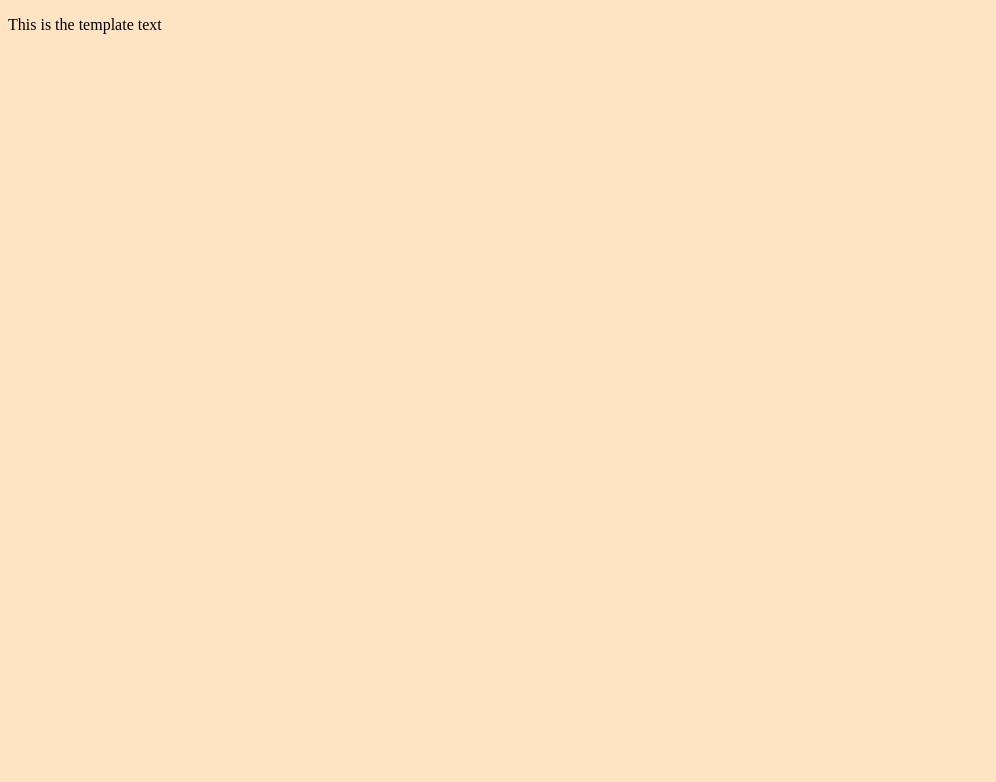
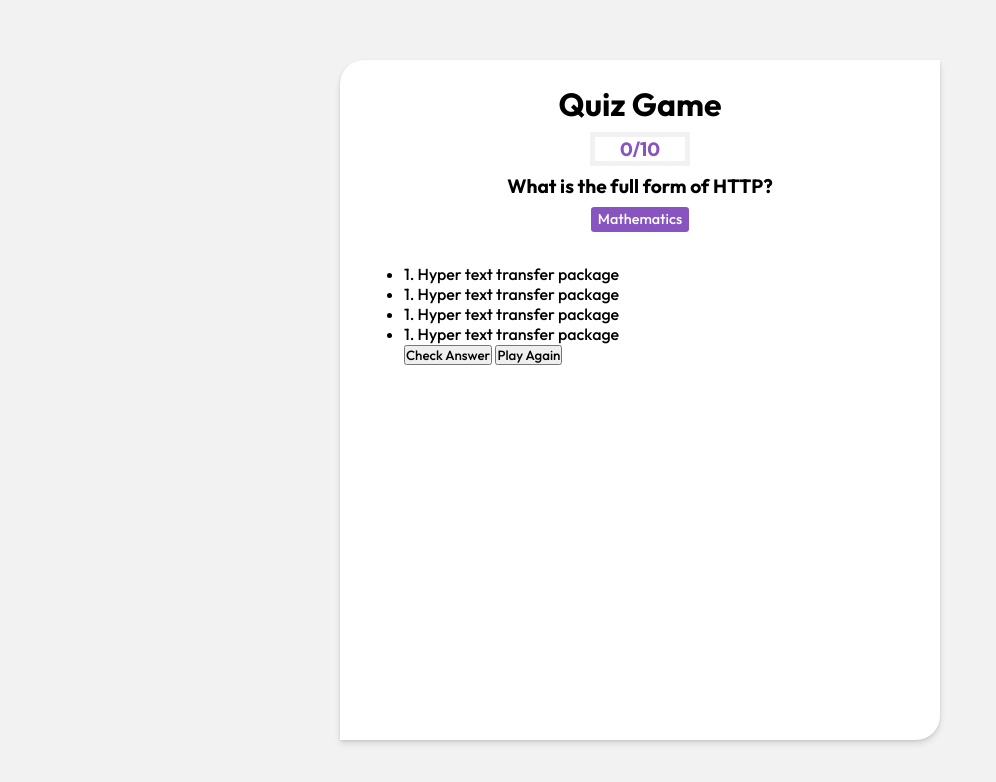
Before and after one commit to egesamichael/QuizzApp, a website built with webpack: page src/template.html in a window 1280 px wide. Shown: the whole page, without its empty margins (0-996 px from the left). Built offline with nearby package versions, Linux system fonts and the light colour scheme.

Commit message:
Create a template question

```diff
--- a/src/style.css
+++ b/src/style.css
@@ -1,3 +1,74 @@
+@import url('https://fonts.googleapis.com/css2?family=Outfit:wght@300;500;700;800&display=swap');
+
+* {
+  font-family: 'Outfit', sans-serif;
+  padding: 0;
+  margin: 0;
+  box-sizing: border-box;
+}
+
+:root {
+  --light-purple-color: #8854c0;
+  --light-color: #fff;
+  --dark-color: #000;
+  --grey-color: #f2f2f2;
+  --transition: all 300ms ease-in-out;
+}
+
+/* centering */
+.flex {
+  display: flex;
+  align-items: center;
+  justify-content: center;
+}
+
 body {
-  background: bisque;
+  min-height: 100vh;
+  color: var(--dark-color);
+  background-color: var(--grey-color);
 }
+
+.wrapper {
+  background-color: var(--light-color);
+  padding: 1.5rem 4rem 3rem 4rem;
+  width: 600px;
+  height: 680px;
+  border-top-left-radius: 1.5rem;
+  border-bottom-right-radius: 1.5rem;
+  position: relative;
+  box-shadow: 0 4px 6px rgb(0 0 0 / 10%), 0 1px 3px rgb(0 0 0 / 10%);
+}
+
+.quiz-title {
+  text-align: center;
+  font-size: 2rem;
+}
+
+.quiz-score {
+  text-align: right;
+  font-weight: 600;
+  font-size: 1.2rem;
+  border: 5px solid var(--grey-color);
+  font-weight: bold;
+  width: 100px;
+  margin: 0.5rem auto;
+  color: var(--light-purple-color);
+}
+
+.quiz-question {
+  font-size: 1.2rem;
+  text-align: center;
+  line-height: 1.3;
+  margin-bottom: 2rem;
+}
+
+.quiz-question .category {
+  font-size: 0.9rem;
+  font-weight: 500;
+  background-color: var(--light-purple-color);
+  color: var(--light-color);
+  padding: 0.2rem 0.4rem;
+  border-radius: 0.2rem;
+  margin-top: 0.5rem;
+  display: inline-block;
+}
--- a/src/template.html
+++ b/src/template.html
@@ -4,9 +4,43 @@
   <meta charset="UTF-8">
   <meta http-equiv="X-UA-Compatible" content="IE=edge">
   <meta name="viewport" content="width=device-width, initial-scale=1.0">
-  <title>Template title</title>
+  <title>Quiz App</title>
 </head>
-<body>
-  <p>This is the template text</p>
+<body class="flex">
+  <div class="wrapper">
+    <div class="quiz-container">
+      <div class="quiz-head">
+        <h1 class="quiz-title">Quiz Game</h1>
+        <div class="quiz-score flex">
+          <span id="correct-score">0</span>/<span id="total-question">10</span>
+        </div>
+      </div>
+
+      <div class="quiz-body">
+        <h2 class="quiz-question" id="question">
+          What is the full form of HTTP?<br>
+          <span class="category">Mathematics</span>
+        </h2>
+        <ul class="quiz-options">
+          <li>1. Hyper text transfer package</li>
+          <li>1. Hyper text transfer package</li>
+          <li>1. Hyper text transfer package</li>
+          <li>1. Hyper text transfer package</li>
+        </ul>
+        <div id="result">
+          <!-- result goes here -->
+        </div>
+      </div>
+
+      <div class="quiz-foot">
+        <button type="button" id="check-answer">Check Answer</button>
+        <button type="button" id="play-again">Play Again</button>
+      </div>
+    </div>
+  </div>
+  <script
+      src="https://kit.fontawesome.com/7290f27402.js"
+      crossorigin="anonymous"
+    ></script>
 </body>
 </html>
```
